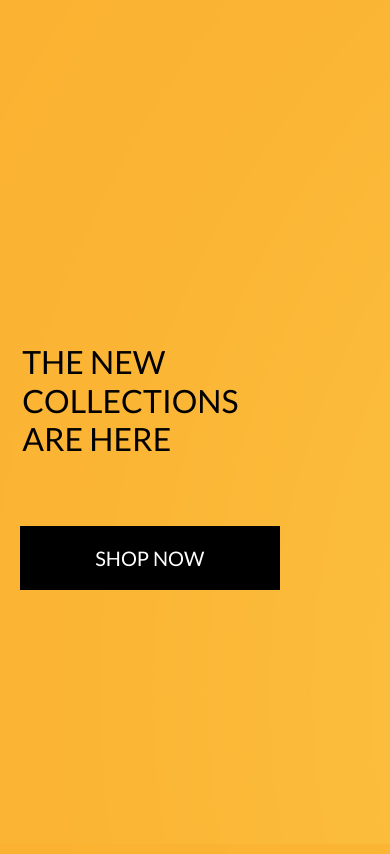
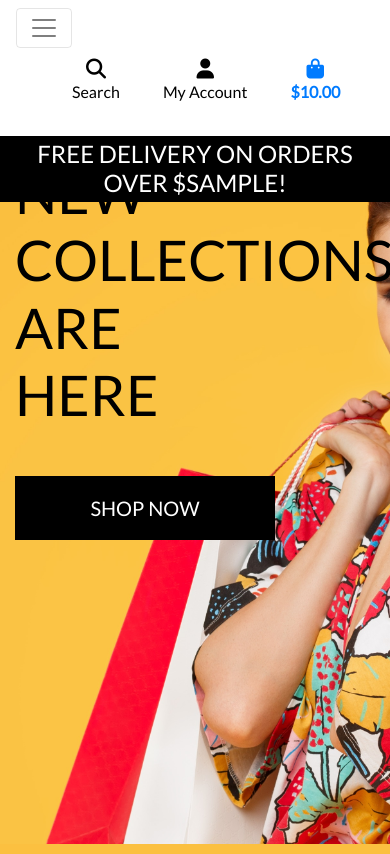
Before and after one commit to mmnowak/boutique-ado, a Django app: template home/templates/home/index.html in a window 390 px wide. Run offline with Django 3.2, Linux system fonts and the light colour scheme; the template is opened without the code that fills it: most values are stand-ins (such as "Sample title", 1, 10 or a date in 2020); parts of the project's set-up code (start-up, migrations or seed data) failed here and were passed over; some libraries are stand-ins or nearby versions.

Commit message:
add mobile_header and main navbar

```diff
--- a/static/css/base.css
+++ b/static/css/base.css
@@ -3,11 +3,11 @@ html {
 }
 
 body {
-    background: url(/media/homepage_background_cropped.jpg);
-    background-size: cover;
+	background: url('/media/homepage_background_cropped.jpg') no-repeat center center fixed;
+	background-size: cover;
     height: calc(100vh - 164px);
     color: #555;
-    font-family: 'Lato';
+    font-family: "Lato";
 }
 
 /* from Bulma */
@@ -280,50 +83,3 @@ input[name='q']::placeholder {
         padding-top: 164px;
     }
 }
-
-/* pad the top a bit when navbar is collapsed on mobile */
-@media (max-width: 991px) {
-    .header-container {
-        padding-top: 116px;
-    }
-
-    body {
-        height: calc(100vh - 116px);
-    }
-
-    .display-4.logo-font.text-black {
-        font-size: 2rem;
-    }
-
-    .nav-link {
-        padding: 0.15rem;
-    }
-
-    .nav-link i.fa-lg {
-        font-size: 1rem;
-    }
-
-    .navbar-toggler {
-        padding: .6rem .6rem;
-        font-size: 1rem;
-    }
-
-    #delivery-banner h4 {
-        font-size: .9rem;
-    }
-
-    .btn.btn-outline-black.rounded-0,
-    .btn.btn-black.rounded-0 {
-        padding: .375rem .375rem;
-    }
-
-    .btn.btn-outline-black.rounded-0.btn-lg,
-    .btn.btn-black.rounded-0.btn-lg {
-        padding: .375rem .375rem;
-        font-size: .75rem;
-    }
-
-    .increment-qty, .decrement-qty {
-        padding: .25rem .5rem !important;
-    }
-}
--- a/templates/base.html
+++ b/templates/base.html
@@ -1,10 +1,10 @@
 {% load static %}
+
 <!doctype html>
 <html lang="en">
   <head>
 
     {% block meta %}
-    <!-- Required meta tags -->
         <meta http-equiv="X-UA-Compatible" content="ie=edge">
         <meta charset="utf-8">
         <meta name="viewport" content="width=device-width, initial-scale=1, shrink-to-fit=no">
@@ -12,41 +12,38 @@
 
     {% block extra_meta %}
     {% endblock %}
-    <link rel="preconnect" href="https://fonts.googleapis.com">
-    <link rel="preconnect" href="https://fonts.gstatic.com" crossorigin>
-    <link href="https://fonts.googleapis.com/css2?family=Lato&display=swap" rel="stylesheet">
 
     {% block corecss %}
-    <!-- Bootstrap CSS -->
-    <link rel="stylesheet" href="https://cdn.jsdelivr.net/npm/bootstrap@4.6.2/dist/css/bootstrap.min.css" integrity="sha384-xOolHFLEh07PJGoPkLv1IbcEPTNtaed2xpHsD9ESMhqIYd0nLMwNLD69Npy4HI+N" crossorigin="anonymous">
+        <link rel="stylesheet" href="https://stackpath.bootstrapcdn.com/bootstrap/4.4.1/css/bootstrap.min.css" integrity="sha384-Vkoo8x4CGsO3+Hhxv8T/Q5PaXtkKtu6ug5TOeNV6gBiFeWPGFN9MuhOf23Q9Ifjh" crossorigin="anonymous">
+        <link rel="stylesheet" href="https://fonts.googleapis.com/css?family=Lato&display=swap">
         <link rel="stylesheet" href="{% static 'css/base.css' %}">
-    <link rel="stylesheet" href="https://cdnjs.cloudflare.com/ajax/libs/font-awesome/6.5.1/css/all.min.css" integrity="sha512-DTOQO9RWCH3ppGqcWaEA1BIZOC6xxalwEsw9c2QQeAIftl+Vegovlnee1c9QX4TctnWMn13TZye+giMm8e2LwA==" crossorigin="anonymous" referrerpolicy="no-referrer" />
     {% endblock %}
 
     {% block extra_css %}
     {% endblock %}
 
     {% block corejs %}
-    <script src="https://cdn.jsdelivr.net/npm/jquery@3.5.1/dist/jquery.min.js" integrity="sha256-9/aliU8dGd2tb6OSsuzixeV4y/faTqgFtohetphbbj0=" crossorigin="anonymous"></script>
-    <script src="https://cdn.jsdelivr.net/npm/popper.js@1.16.1/dist/umd/popper.min.js" integrity="sha384-9/reFTGAW83EW2RDu2S0VKaIzap3H66lZH81PoYlFhbGU+6BZp6G7niu735Sk7lN" crossorigin="anonymous"></script>
-    <script src="https://cdn.jsdelivr.net/npm/bootstrap@4.6.2/dist/js/bootstrap.min.js" integrity="sha384-+sLIOodYLS7CIrQpBjl+C7nPvqq+FbNUBDunl/OZv93DB7Ln/533i8e/mZXLi/P+" crossorigin="anonymous"></script>
+        <script src="https://kit.fontawesome.com/4863a75fd6.js" crossorigin="anonymous"></script>
+        <script src="https://code.jquery.com/jquery-3.4.1.slim.min.js" integrity="sha384-J6qa4849blE2+poT4WnyKhv5vZF5SrPo0iEjwBvKU7imGFAV0wwj1yYfoRSJoZ+n" crossorigin="anonymous"></script>
+        <script src="https://cdn.jsdelivr.net/npm/popper.js@1.16.0/dist/umd/popper.min.js" integrity="sha384-Q6E9RHvbIyZFJoft+2mJbHaEWldlvI9IOYy5n3zV9zzTtmI3UksdQRVvoxMfooAo" crossorigin="anonymous"></script>
+        <script src="https://stackpath.bootstrapcdn.com/bootstrap/4.4.1/js/bootstrap.min.js" integrity="sha384-wfSDF2E50Y2D1uUdj0O3uMBJnjuUD4Ih7YwaYd1iqfktj0Uod8GCExl3Og8ifwB6" crossorigin="anonymous"></script>
     {% endblock %}
 
     {% block extra_js %}
     {% endblock %}
 
-    <title>Boutique Ado {% block extra_title %} {% endblock %} </title>
+    <title>Boutique Ado {% block extra_title %}{% endblock %}</title>
   </head>
   <body>
     <header class="container-fluid fixed-top">
-      <div class="row bg-white pt-lg-2 d-none d-lg-flex" id="topnav">
-        <div class="col-12 col-lg-4 my-auto py-1 py-lg-0">
-          <a href="{ url 'home' }" class="nav-link main-logo-link">
-            <h2 class="logo-font text-black my-0"><strong>Boutique Ado</strong></h2>
+        <div id="topnav" class="row bg-white pt-lg-2 d-none d-lg-flex">
+            <div class="col-12 col-lg-4 my-auto py-1 py-lg-0 text-center text-lg-left">
+                <a href="{% url 'home' %}" class="nav-link main-logo-link">
+                    <h2 class="logo-font text-black my-0"><strong>Boutique</strong> Ado</h2>
                 </a>
             </div>
             <div class="col-12 col-lg-4 my-auto py-1 py-lg-0">
-          <form method="GET">
+                <form method="GET" action="">
                     <div class="input-group w-100">
                         <input class="form-control border border-black rounded-0" type="text" name="q" placeholder="Search our site">
                         <div class="input-group-append">
@@ -60,26 +57,26 @@
                 </form>
             </div>
             <div class="col-12 col-lg-4 my-auto py-1 py-lg-0">
-          <ul class="list-inline list-unstyled text-center text-lg-right y-0">
+                <ul class="list-inline list-unstyled text-center text-lg-right my-0">
                     <li class="list-inline-item dropdown">
                         <a class="text-black nav-link" href="#" id="user-options" data-toggle="dropdown" aria-haspopup="true" aria-expanded="false">
                             <div class="text-center">
                                 <div><i class="fas fa-user fa-lg"></i></div>
                                 <p class="my-0">My Account</p>
                             </div>
+                        </a>
                         <div class="dropdown-menu border-0" aria-labelledby="user-options">
                             {% if request.user.is_authenticated %}
                                 {% if request.user.is_superuser %}
-                          <a href="{% url 'add_product' %}" class="dropdown-item">Product Management</a>
+                                    <a href="" class="dropdown-item">Product Management</a>
                                 {% endif %}
-                      <a href="{% url 'profile' %}" class="dropdown-item">My Profile</a>
+                                <a href="" class="dropdown-item">My Profile</a>
                                 <a href="{% url 'account_logout' %}" class="dropdown-item">Logout</a>
                             {% else %}
                                 <a href="{% url 'account_signup' %}" class="dropdown-item">Register</a>
                                 <a href="{% url 'account_login' %}" class="dropdown-item">Login</a>
                             {% endif %}
                         </div>
-            </a>
                     </li>
                     <li class="list-inline-item">
                         <a class="{% if grand_total %}text-info font-weight-bold{% else %}text-black{% endif %} nav-link" href="">
@@ -93,9 +90,24 @@
                                     {% endif %}
                                 </p>
                             </div>
+                        </a>
                     </li>
-
                 </ul>
+            </div>
+            <div class="col-12 col-lg-4 my-auto py-1 py-lg-0"></div>
+        </div>
+        <div class="row bg-white">
+            <nav class="navbar navbar-expand-lg navbar-light w-100">
+                <button class="navbar-toggler" type="button" data-toggle="collapse" data-target="#main-nav" aria-controls="main-nav" aria-expanded="false" aria-label="Toggle navigation">
+                    <span class="navbar-toggler-icon"></span>
+                </button>
+                {% include 'includes/mobile-top-header.html' %}
+                {% include 'includes/main-nav.html' %}
+            </nav>
+        </div>
+        <div id="delivery-banner" class="row text-center">
+            <div class="col bg-black text-white">
+                <h4 class="logo-font my-1">Free delivery on orders over ${{ free_delivery_threshold }}!</h4>
             </div>
         </div>
     </header>
@@ -113,5 +125,6 @@
     {% block postloadjs %}
     {% endblock %}
 
+
   </body>
 </html>
--- /dev/null
+++ b/templates/includes/main-nav.html
@@ -0,0 +1,50 @@
+<div class="collapse navbar-collapse" id="main-nav">
+    <ul class="navbar-nav w-auto mx-auto">
+        <li class="nav-item dropdown">
+            <a class="logo-font font-weight-bold nav-link text-black mr-5" href="#" id="all-products-link" data-toggle="dropdown" aria-haspopup="true" aria-expanded="false">
+                All Products
+            </a>
+            <div class="dropdown-menu border-0" aria-labelledby="all-products-link">
+                <a href="" class="dropdown-item">By Price</a>
+                <a href="" class="dropdown-item ">By Rating</a>
+                <a href="" class="dropdown-item ">By Category</a>
+                <a href="" class="dropdown-item">All Products</a>
+            </div>
+        </li>
+
+        <li class="nav-item dropdown">
+            <a class="logo-font font-weight-bold nav-link text-black mr-5" href="#" id="clothing-link" data-toggle="dropdown" aria-haspopup="true" aria-expanded="false">
+                Clothing
+            </a>
+            <div class="dropdown-menu border-0" aria-labelledby="clothing-link">
+                <a href="" class="dropdown-item">Activewear &amp; Essentials</a>
+                <a href="" class="dropdown-item">Jeans</a>
+                <a href="" class="dropdown-item">Shirts</a>
+                <a href="" class="dropdown-item">All Clothing</a>
+            </div>
+        </li>
+
+        <li class="nav-item dropdown">
+            <a class="logo-font font-weight-bold nav-link text-black mr-5" href="#" id="homeware-link" data-toggle="dropdown" aria-haspopup="true" aria-expanded="false">
+                Homeware
+            </a>
+            <div class="dropdown-menu border-0" aria-labelledby="homeware-link">
+                <a href="" class="dropdown-item">Bed &amp; Bath</a>
+                <a href="" class="dropdown-item">Kitchen &amp; Dining</a>
+                <a href="" class="dropdown-item">All Homeware</a>
+            </div>
+        </li>
+
+        <li class="nav-item dropdown">
+            <a class="logo-font font-weight-bold nav-link text-black" href="#" id="specials-link" data-toggle="dropdown" aria-haspopup="true" aria-expanded="false">
+                Special Offers
+            </a>
+            <div class="dropdown-menu border-0" aria-labelledby="specials-link">
+                <a href="" class="dropdown-item">New Arrivals</a>
+                <a href="" class="dropdown-item">Deals</a>
+                <a href="" class="dropdown-item">Clearance</a>
+                <a href="" class="dropdown-item">All Specials</a>
+            </div>
+        </li>
+    </ul>
+</div>
--- /dev/null
+++ b/templates/includes/mobile-top-header.html
@@ -0,0 +1,58 @@
+<ul>
+    <li class="list-inline-item">
+      <a class="text-black nav-link d-block d-lg-none" href="#" id="mobile-search" data-toggle="dropdown" aria-haspopup="true" aria-expanded="false">
+          <div class="text-center">
+              <div><i class="fas fa-search fa-lg"></i></div>
+              <p class="my-0">Search</p>
+          </div>
+      </a>
+      <div class="dropdown-menu border-0 w-100 p-3 rounded-0 my-0" aria-labelledby="mobile-search">
+          <form class="form" method="GET" action="">
+              <div class="input-group w-100">
+                  <input class="form-control border border-black rounded-0" type="text" name="q" placeholder="Search our site">
+                  <div class="input-group-append">
+                      <button class="form-control form-control btn btn-black border border-black rounded-0" type="submit">
+                          <span class="icon">
+                              <i class="fas fa-search"></i>
+                          </span>
+                      </button>
+                  </div>
+              </div>
+          </form>
+      </div>
+  </li>
+  <li class="list-inline-item dropdown">
+      <a class="text-black nav-link d-block d-lg-none" href="#" id="user-options" data-toggle="dropdown" aria-haspopup="true" aria-expanded="false">
+          <div class="text-center">
+              <div><i class="fas fa-user fa-lg"></i></div>
+              <p class="my-0">My Account</p>
+          </div>
+      </a>
+      <div class="dropdown-menu border-0" aria-labelledby="user-options">
+          {% if request.user.is_authenticated %}
+              {% if request.user.is_superuser %}
+                  <a href="{% url 'account_logout' %}" class="dropdown-item">Product Management</a>
+              {% endif %}
+              <a href="" class="dropdown-item">My Profile</a>
+              <a href="{% url 'account_logout' %}" class="dropdown-item">Logout</a>
+          {% else %}
+              <a href="{% url 'account_signup' %}" class="dropdown-item">Register</a>
+              <a href="{% url 'account_login' %}" class="dropdown-item">Login</a>
+          {% endif %}
+      </div>
+  </li>
+  <li class="list-inline-item">
+      <a class="{% if grand_total %}text-primary font-weight-bold{% else %}text-black{% endif %} nav-link d-block d-lg-none" href="">
+          <div class="text-center">
+              <div><i class="fas fa-shopping-bag fa-lg"></i></div>
+              <p class="my-0">
+                  {% if grand_total %}
+                      ${{ grand_total|floatformat:2 }}
+                  {% else %}
+                      $0.00
+                  {% endif %}
+              </p>
+          </div>
+      </a>
+    </li>
+  </ul>
```
Also changed, not shown: other parts of static/css/base.css (+1 -198 lines). Lines whose indentation alone changed are shown as unchanged.
